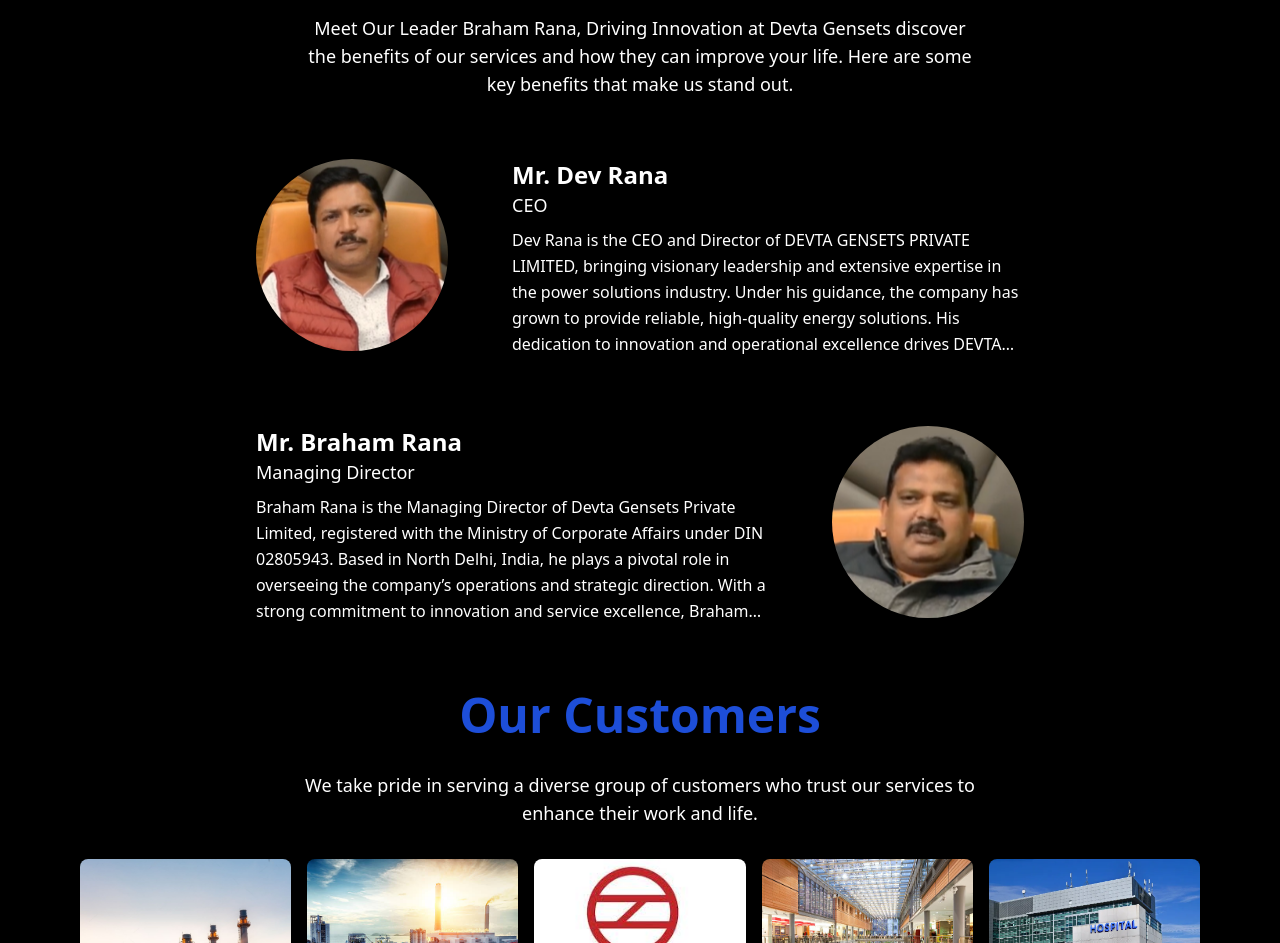
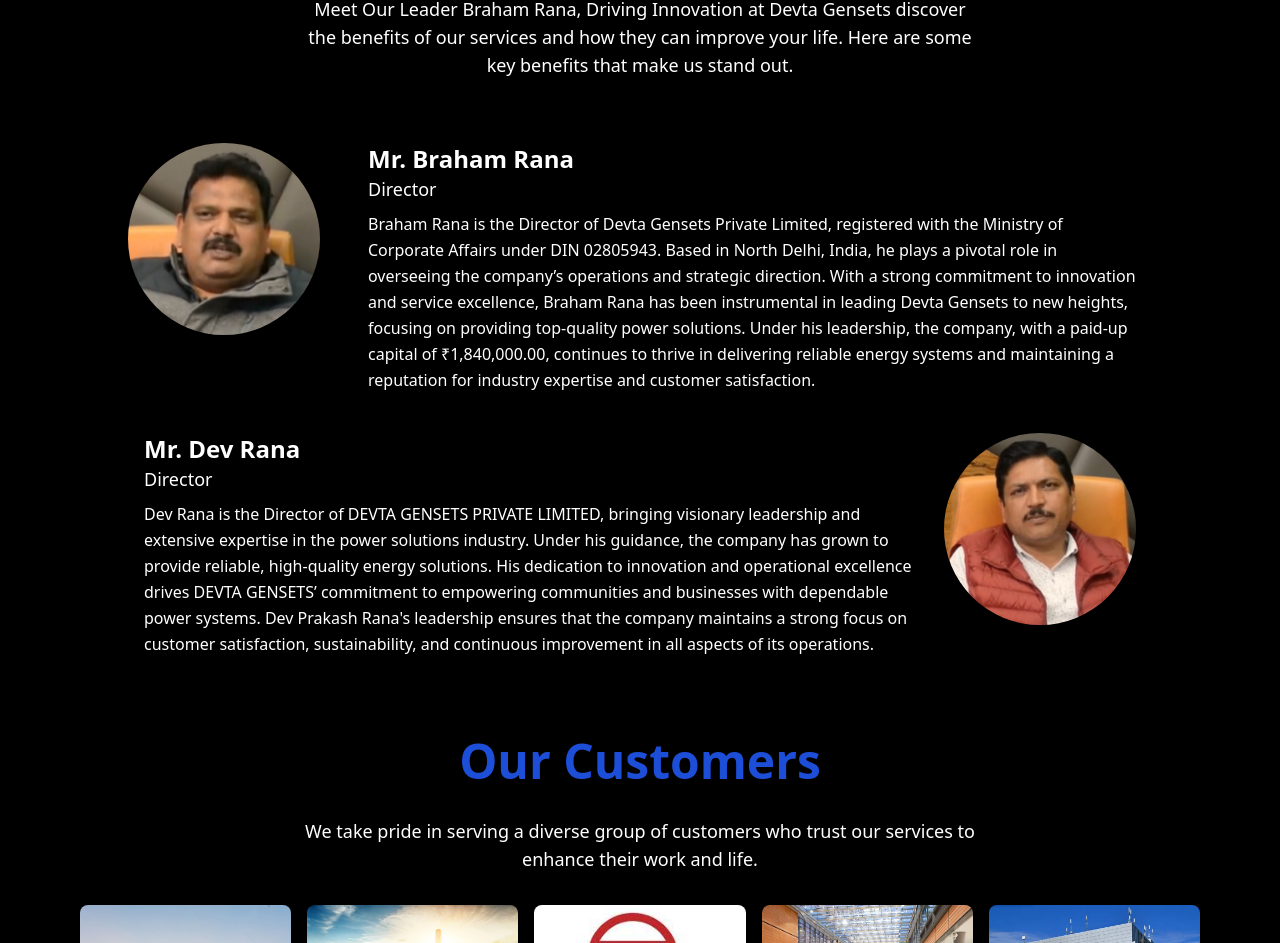
Before and after one commit to nitish1899/DevtaGenset-Frontend, a React (Create React App) app: page /about in a window 1280 px wide. Shown: the part 3648-4591 px from the top of the page. Built offline with nearby package versions, Linux system fonts and the light colour scheme.

Commit message:
modified about page

```diff
--- a/src/pages/AboutUs.jsx
+++ b/src/pages/AboutUs.jsx
@@ -287,42 +287,47 @@ export const AboutUs = () => {
   </div>
 
 
+  <div className="mt-8 flex justify-center">
+    <div className="flex mb-6 mr-4">
+
+      {/* Image container */}
+      <img
+        src={brahamrana}
+        alt="Mr. Braham Rana"
+        className="w-48 h-48 rounded-full object-cover shadow-lg mr-12"
+      />
+
+      {/* Text container */}
+      <div className="text-left max-w-3xl">
+        <h3 className="text-2xl font-bold text-white">Mr. Braham Rana</h3>
+        <p className="text-white text-lg mb-2">Director</p>
+        <p className="text-white text-md leading-relaxed line-clamp-7">
+          Braham Rana is the Director of Devta Gensets Private Limited, registered with the Ministry of Corporate Affairs under DIN 02805943. Based in North Delhi, India, he plays a pivotal role in overseeing the company’s operations and strategic direction. With a strong commitment to innovation and service excellence, Braham Rana has been instrumental in leading Devta Gensets to new heights, focusing on providing top-quality power solutions. Under his leadership, the company, with a paid-up capital of ₹1,840,000.00, continues to thrive in delivering reliable energy systems and maintaining a reputation for industry expertise and customer satisfaction.
+        </p>
+      </div>
+
+    </div>
+  </div>
+
   <div className="mt-4 flex justify-center">
-    <div className="flex mb-6">
+    <div className="flex mb-6 ml-8">
+
+      {/* Text container */}
+      <div className="text-left max-w-3xl mr-8">
+        <h3 className="text-2xl font-bold text-white">Mr. Dev Rana</h3>
+        <p className="text-white text-lg mb-2">Director</p>
+        <p className="text-white text-md leading-relaxed line-clamp-7">
+          Dev Rana is the Director of DEVTA GENSETS PRIVATE LIMITED, bringing visionary leadership and extensive expertise in the power solutions industry. Under his guidance, the company has grown to provide reliable, high-quality energy solutions. His dedication to innovation and operational excellence drives DEVTA GENSETS’ commitment to empowering communities and businesses with dependable power systems. Dev Prakash Rana's leadership ensures that the company maintains a strong focus on customer satisfaction, sustainability, and continuous improvement in all aspects of its operations.
+        </p>
+      </div>
+
       {/* Image container */}
       <img
         src={devrana}
         alt="Mr. Dev Rana"
-        className="w-48 h-48 rounded-full object-cover shadow-lg mr-16"
+        className="w-48 h-48 rounded-full object-cover shadow-lg mr-8"
       />
-      {/* Text container */}
-      <div className="text-left max-w-lg">
-        <h3 className="text-2xl font-bold text-white">Mr. Dev Rana</h3>
-        <p className="text-white text-lg mb-2">CEO</p>
-        <p className="text-white text-md leading-relaxed line-clamp-5">
-          Dev Rana is the CEO and Director of DEVTA GENSETS PRIVATE LIMITED, bringing visionary leadership and extensive expertise in the power solutions industry. Under his guidance, the company has grown to provide reliable, high-quality energy solutions. His dedication to innovation and operational excellence drives DEVTA GENSETS’ commitment to empowering communities and businesses with dependable power systems. Dev Prakash Rana's leadership ensures that the company maintains a strong focus on customer satisfaction, sustainability, and continuous improvement in all aspects of its operations.
-        </p>
-      </div>
-    </div>
-  </div>
 
-  <div className="mt-8 flex justify-center">
-    <div className="flex mb-1">
-
-      {/* Text container */}
-      <div className="text-left max-w-lg">
-        <h3 className="text-2xl font-bold text-white">Mr. Braham Rana</h3>
-        <p className="text-white text-lg mb-2">Managing Director</p>
-        <p className="text-white text-md leading-relaxed line-clamp-5">
-          Braham Rana is the Managing Director of Devta Gensets Private Limited, registered with the Ministry of Corporate Affairs under DIN 02805943. Based in North Delhi, India, he plays a pivotal role in overseeing the company’s operations and strategic direction. With a strong commitment to innovation and service excellence, Braham Rana has been instrumental in leading Devta Gensets to new heights, focusing on providing top-quality power solutions. Under his leadership, the company, with a paid-up capital of ₹1,840,000.00, continues to thrive in delivering reliable energy systems and maintaining a reputation for industry expertise and customer satisfaction.
-        </p>
-      </div>
-      {/* Image container */}
-      <img
-        src={brahamrana}
-        alt="Mr. Braham Rana"
-        className="w-48 h-48 rounded-full object-cover shadow-lg ml-16"
-      />
     </div>
   </div>
 
```
Also changed, not shown: 12 other files (tests, documents, lock files or other folders).
